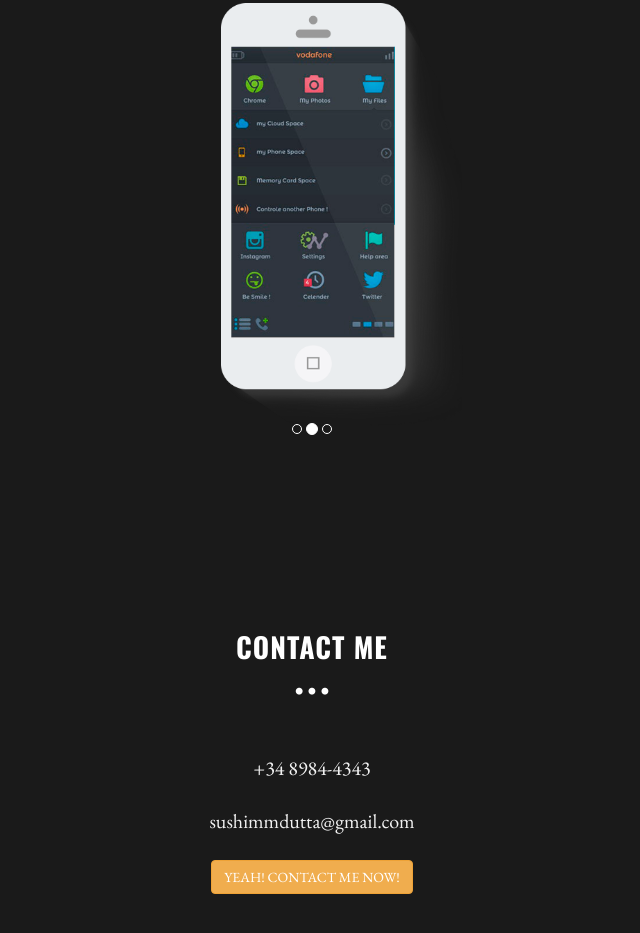
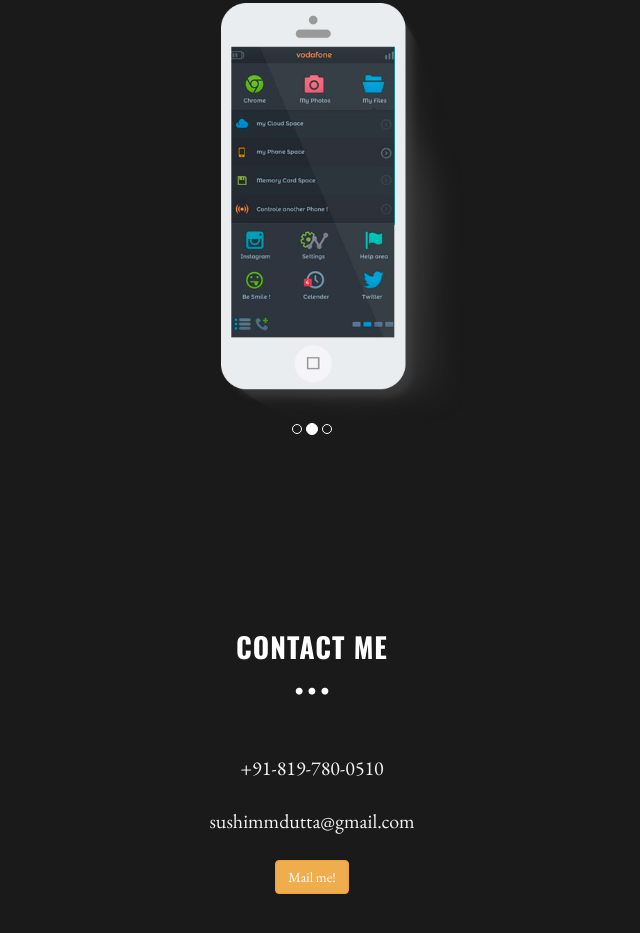
Before and after one commit to void666/void666.github.io, a plain HTML site: page index.html in a window 1280 px wide. Shown: the part 1349-2282 px from the top of the page, without its empty margins (328-968 px from the left). Drawn offline with nearby package versions, Linux system fonts and the light colour scheme.

Commit message:
Update index.html

```diff
--- a/index.html
+++ b/index.html
@@ -154,9 +154,9 @@
 				<p class="centered"><i class="icon icon-circle"></i><i class="icon icon-circle"></i><i class="icon icon-circle"></i></p>
 
 				<div class="col-lg-6 col-lg-offset-3">
-					<p><br/>+34 8984-4343</p>
+					<p><br/>+91-819-780-0510</p>
 					<p>sushimmdutta@gmail.com</p>
-					<p><button type="button" class="btn btn-warning">YEAH! CONTACT ME NOW!</button></p>
+					<p><button type="button" class="btn btn-warning">Mail me!</button></p>
 				</div>
 			</div>
 		</div>
```
